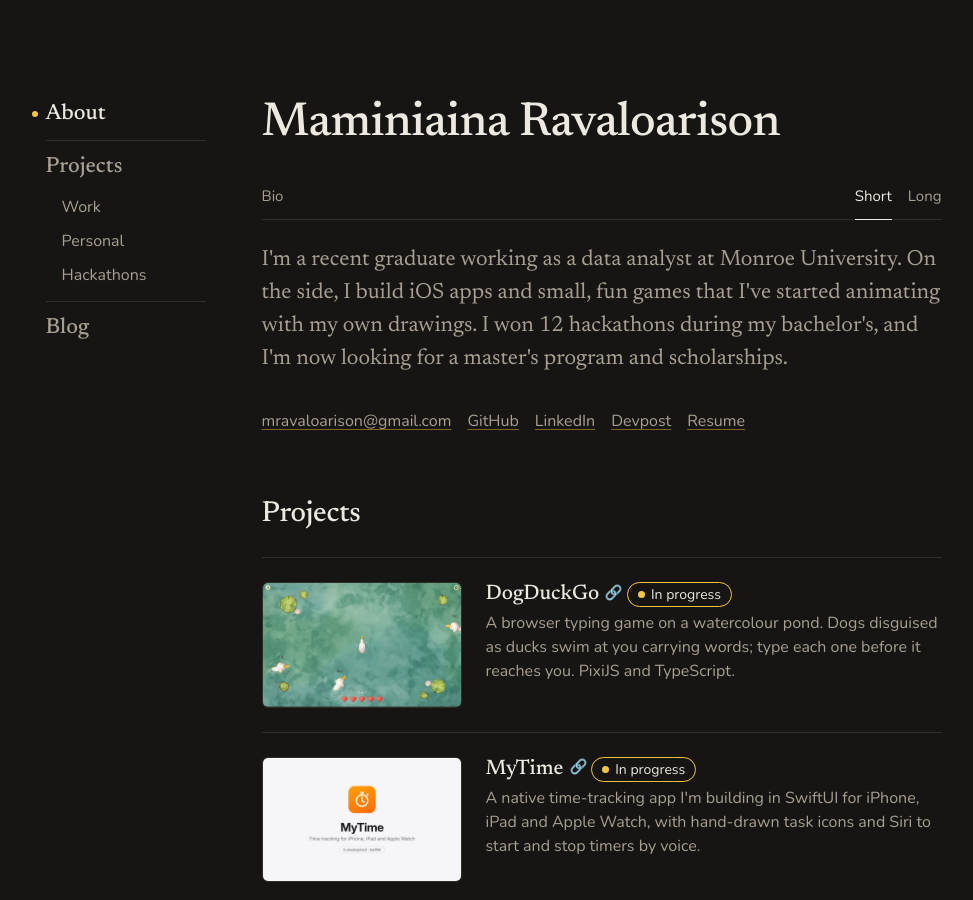
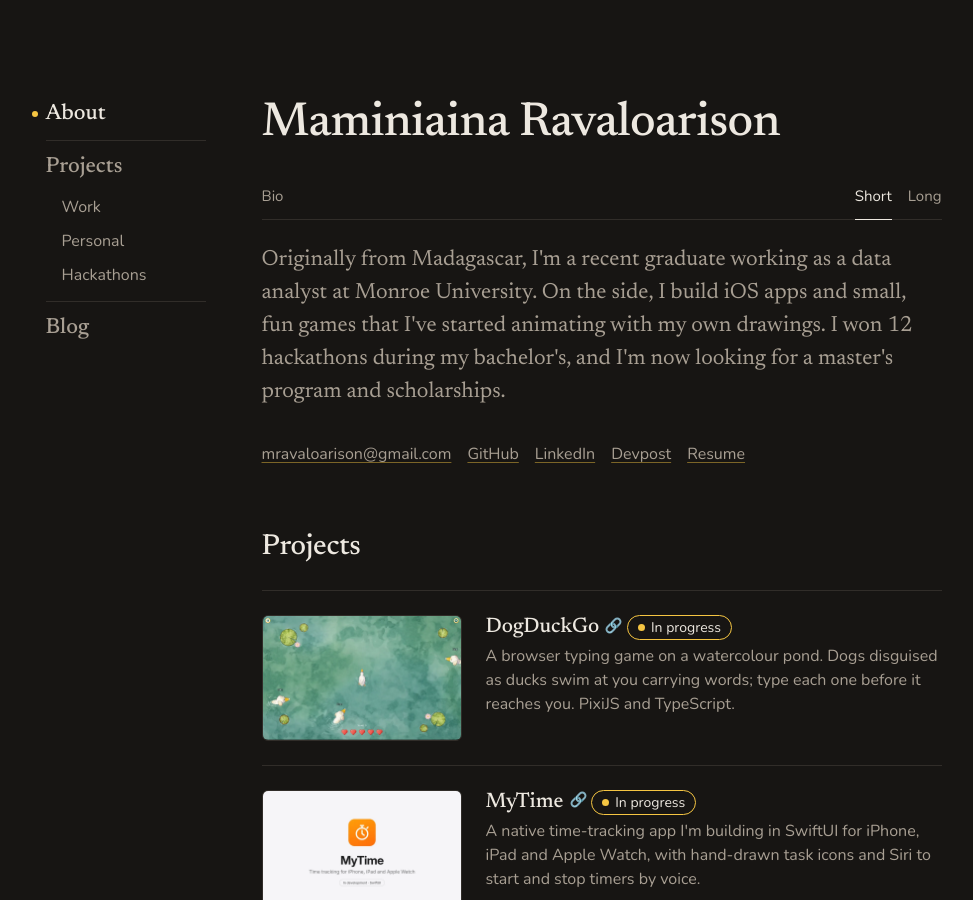
Before and after one commit to mravaloarison/mravaloarison.github.io, a Jekyll site: the page built from index.md, in a window 1280 px wide and 900 px high. Shown: the whole window, without its empty margins (127-1100 px from the left). Built offline with Jekyll 4.4.1, drawn with Linux system fonts in a browser that asks for light colours.

Commit message:
Short bio: say I'm from Madagascar
The headline now opens "Originally from Madagascar, I'm a recent
graduate…". The rest of the wording is unchanged. It also flows into the
Person description in JSON-LD and llms.txt.

Co-Authored-By: Claude Opus 5.5 <noreply@anthropic.com>
Claude-Session: https://claude.ai/code/session_01HxKcS5wnQzvR66vCB9wedF

```diff
--- a/_data/about.yml
+++ b/_data/about.yml
@@ -14,7 +14,7 @@
 
 # The line under your name, at the top of the page.
 headline: >-
-  I'm a recent graduate working as a data analyst at Monroe University. On the side, I build iOS apps and small, fun games that I've started animating with my own drawings. I won 12 hackathons during my bachelor's, and I'm now looking for a master's program and scholarships.
+  Originally from Madagascar, I'm a recent graduate working as a data analyst at Monroe University. On the side, I build iOS apps and small, fun games that I've started animating with my own drawings. I won 12 hackathons during my bachelor's, and I'm now looking for a master's program and scholarships.
 
 # Facts for search engines and AI assistants. Not shown on the page as-is:
 # they go into the hidden structured data (JSON-LD) and /llms.txt, which is
```
